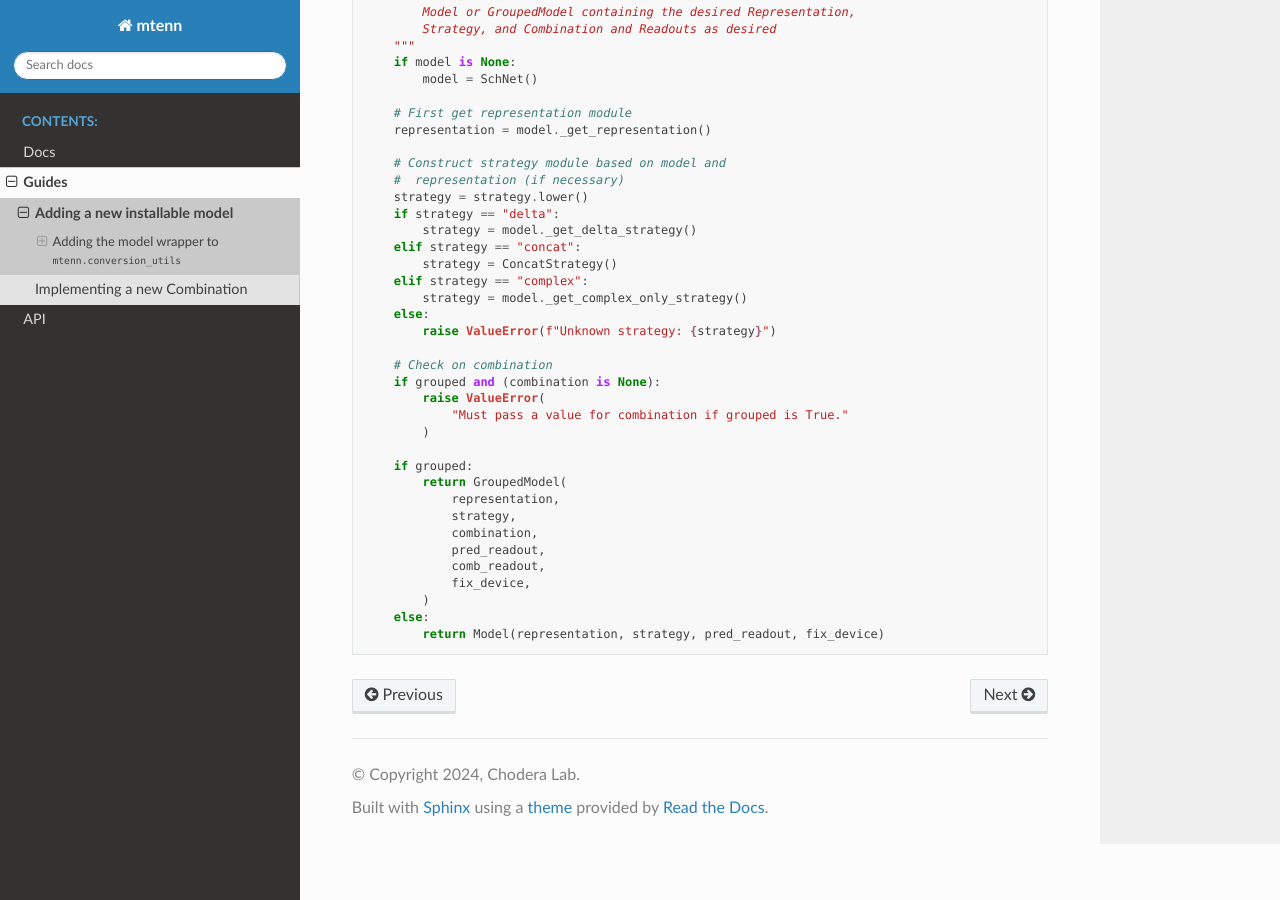
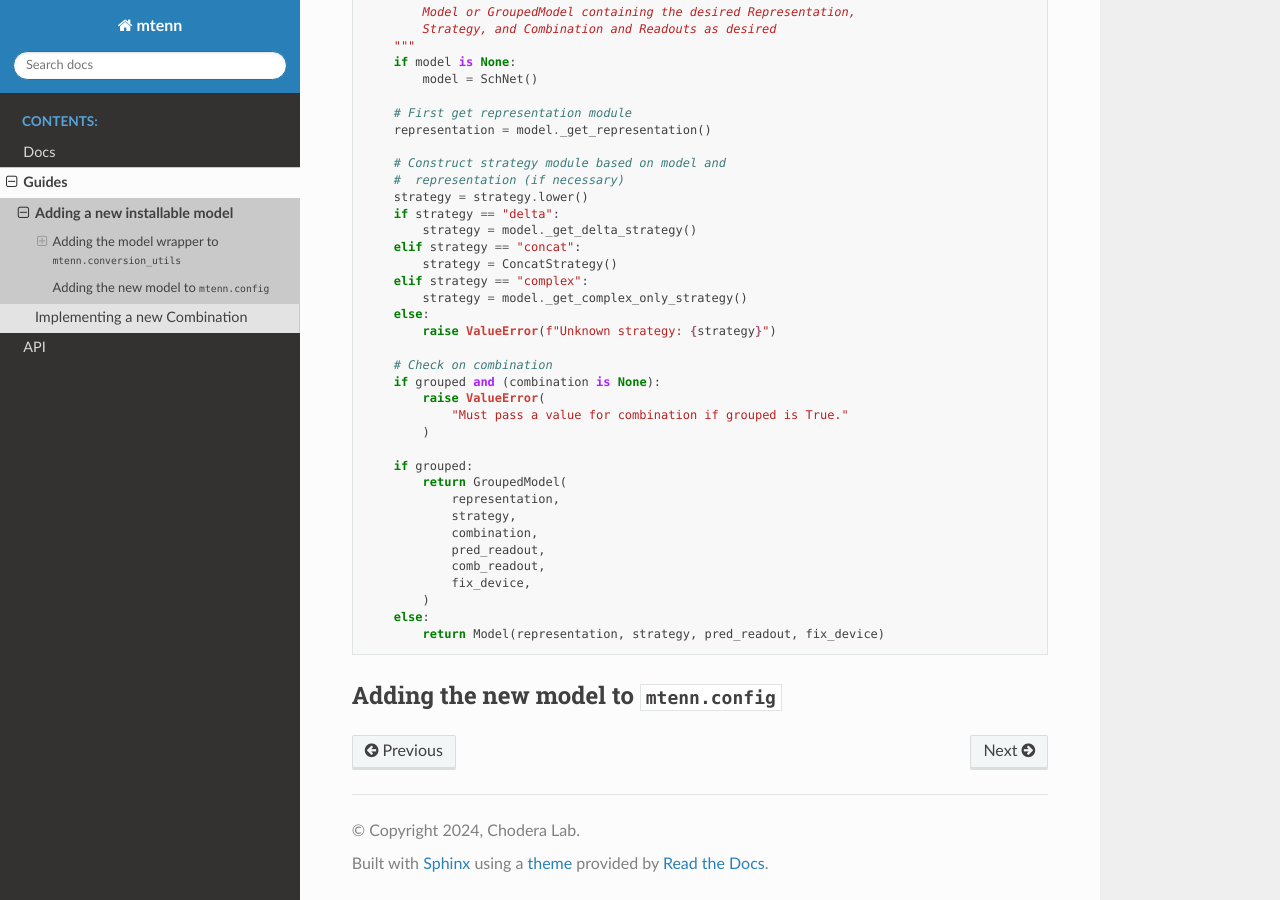
Before and after one commit to choderalab/mtenn, a Sphinx documentation site: the page built from docs/guides/new_installable_model.rst, in a window 1280 px wide and 900 px high, scrolled down 5927 px. Built offline with Sphinx 7.4.7 and the Read the Docs theme 2.0.0, drawn with Linux system fonts in a browser that asks for light colours.

Commit message:
Start section on adding config.

```diff
--- a/docs/guides/new_installable_model.rst
+++ b/docs/guides/new_installable_model.rst
@@ -334,3 +334,8 @@ This function will need to be updated as well for any new ``Strategy`` types tha
             )
         else:
             return Model(representation, strategy, pred_readout, fix_device)
+
+.. _new-inst-model-config:
+
+Adding the new model to :py:mod:`mtenn.config`
+------------------------------------------------------------
```
